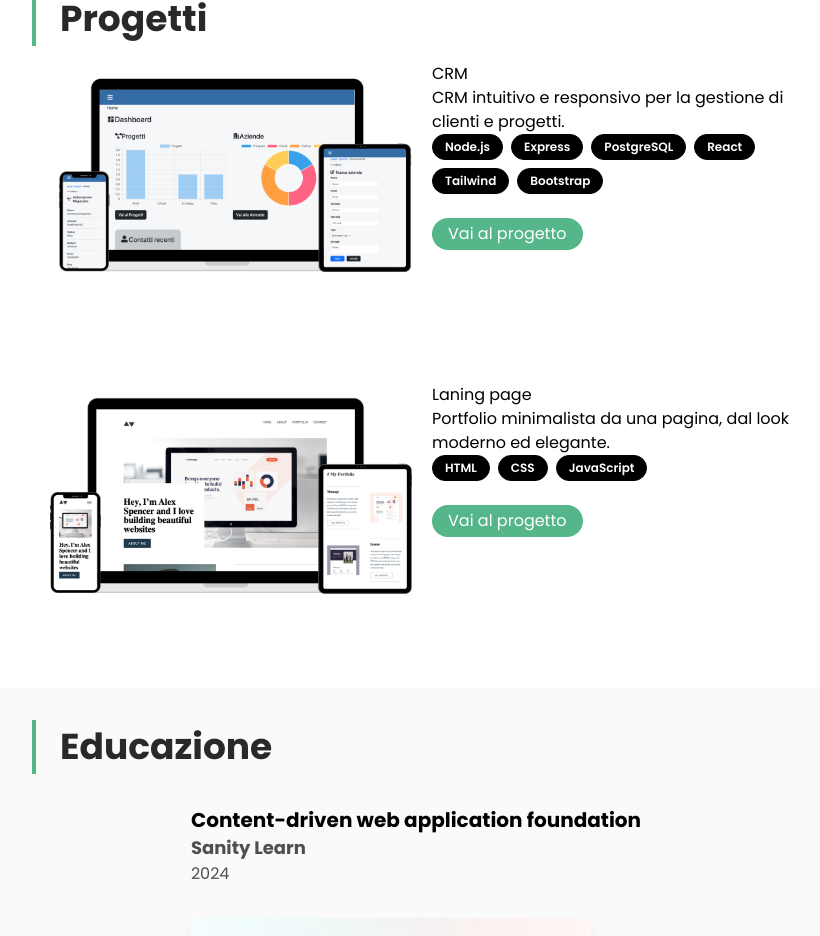
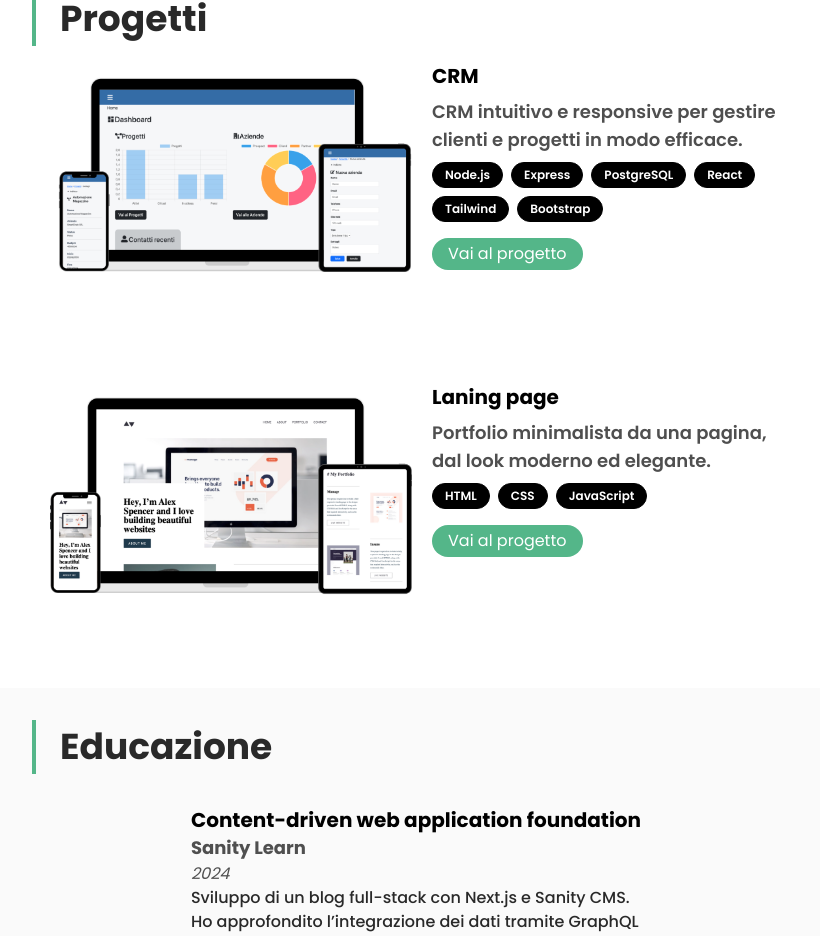
Before and after one commit to giuliadev95/giuliadev.com, a Next.js app: page / in a window 1280 px wide. Shown: the part 3088-4024 px from the top of the page, without its empty margins (224-1044 px from the left). Built offline with nearby package versions, Linux system fonts and the light colour scheme.

Commit message:
fix: Edit texts, styled font-weights and text-colors

```diff
--- a/src/components/Education.jsx
+++ b/src/components/Education.jsx
@@ -13,6 +13,7 @@ export default function Education(){
                 key={index}
                 title={item.title}
                 school={item.school}
+                description={item.description}
                 date = {item.date}
                 certificateSrc={item.certificateSrc && item.certificateSrc}
                 certificateLink={item.certificateLink && item.certificateLink}
--- a/src/components/cards/ProjectCard.jsx
+++ b/src/components/cards/ProjectCard.jsx
@@ -12,20 +12,24 @@ export default function ProjectCard({imgSource, title, body, stack, alt, github}
                     height={"auto"}
                 />
                 <div className="flex flex-col items-start justify-between">
-                    <ul>
-                        <li>
+
+                    {/** Title, Body */}
+                    <ul className="flex flex-col items-start justify-start gap-2">
+                        <li className="font-bold text-xl">
                             {title}
                         </li>
-                        <li>
+                        <li className="text-lightGrey text-lg font-semibold">
                             {body}
                         </li>
 
                     </ul>
-                    <ul className="flex flex-wrap items-center justify-start">
+
+                    {/** Tech Stack */}
+                    <ul className="flex flex-wrap items-center justify-start gap-2 mt-2">
                         {stack.map((item, index)=> (
                             <li
                                 key={index}
-                                className="inline-block rounded-full border border-black bg-black px-3 py-1 text-xs font-semibold text-white wh mr-2 mb-2">
+                                className="inline-block rounded-full border border-black bg-black px-3 py-1 text-xs font-semibold text-white">
                                 {item}
                             </li>
                         ))}
--- a/src/components/data/EducationData.jsx
+++ b/src/components/data/EducationData.jsx
@@ -3,6 +3,8 @@ export const EducationData = [
         title: "Content-driven web application foundation",
         school: "Sanity Learn",
         date: "2024",
+        description:`Sviluppo di un blog full-stack con Next.js e Sanity CMS.
+            Ho approfondito l’integrazione dei dati tramite GraphQL e la gestione dei contenuti con un approccio headless.`,
         certificateSrc: "./certificate-content-driven-web-application-foundations.png",
         certificateLink:"https://www.sanity.io/learn/course/content-driven-web-application-foundations/share/gfwE6oY85?utm_campaign=course_completed&utm_medium=social&utm_source=copy_link",
         alt: "Certificato del corso Content-driven web application foundation"
@@ -11,6 +13,7 @@ export const EducationData = [
         title: "Introduction to Front-End development",
         school: "Coursera",
         date: "2024",
+        description:"Introduzione allo sviluppo web: HTML, CSS, Bootstrap, JavaScript e responsive design.",
         certificateSrc: "./meta.png",
         certificateLink: "https://www.coursera.org/account/accomplishments/verify/SGADLMM2PX2D",
         alt:"Certificato del corso Introduction to Front-End development"
@@ -19,6 +22,7 @@ export const EducationData = [
         title: "Laurea Triennale in Lettere",
         school: "Università degli Studi di Milano",
         date: "09/2016 - 07/2021",
+        description:"Corso di laurea in ambito umanistico, incentrato sullo sviluppo di soft skills come comunicazione, scrittura e ascolto.",
         certificateSrc: null,
         certificateLink: null,
         alt:null
--- a/src/components/data/ProjectsData.jsx
+++ b/src/components/data/ProjectsData.jsx
@@ -1,7 +1,7 @@
 export const projectsData = [
     {
         title: "CRM",
-        body: "CRM intuitivo e responsivo per la gestione di clienti e progetti.",
+        body: "CRM intuitivo e responsive per gestire clienti e progetti in modo efficace.",
         imgSource:"./mock-up.png",
         alt:"Crm web app",
         stack:["Node.js","Express", "PostgreSQL", "React", "Tailwind", "Bootstrap"],
--- a/src/components/lists/EducationList.jsx
+++ b/src/components/lists/EducationList.jsx
@@ -1,6 +1,6 @@
 'use client'
 
-export default function EducationList({title, school, date, certificateSrc, certificateLink, alt}){
+export default function EducationList({title, description,school, date, certificateSrc, certificateLink, alt}){
     return(
         <>
             <div className="flex flex-col items-baseline justify-start content-start gap-[2rem] mb-[4rem]">
@@ -11,7 +11,12 @@ export default function EducationList({title, school, date, certificateSrc, cert
                     <p className="text-lightGrey text-lg font-bold">
                         {school}
                     </p>
-                    <p className="text-lightGrey text-normal font-normal">{date}</p>
+                    <p className="text-lightGrey text-normal font-normal">
+                        <i>{date}</i>
+                    </p>
+                    <p className="text-darkGrey text-normal font-medium max-w-md">
+                        {description}
+                    </p>
                 </div>
                 {/** Img */}
                 <img
```
